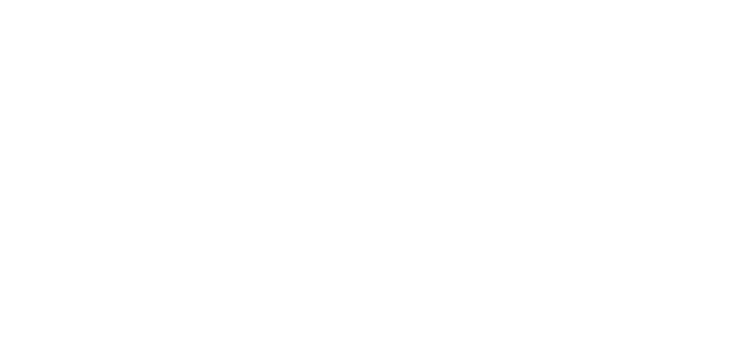
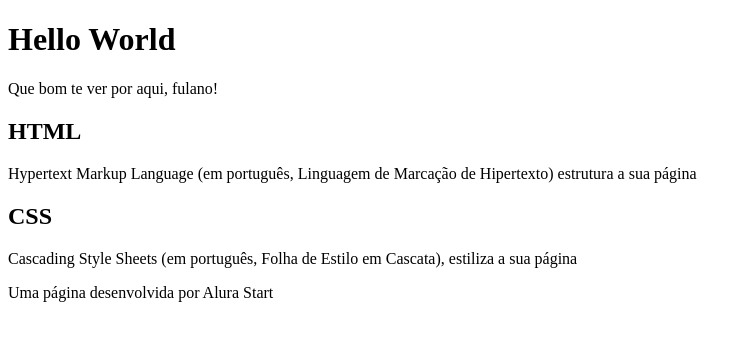
Before and after one commit to anapaulachavier/Primeiro-projeto-web, a plain HTML site: page index.html in a window 1280 px wide. Shown: the whole page, without its empty margins (0-751 px from the left). Drawn offline with Linux system fonts and the light colour scheme.

Commit message:
Inserindo textos do nosso site

```diff
--- a/index.html
+++ b/index.html
@@ -7,5 +7,28 @@
 </head>
 <body>
 
+    <header>
+        <h1>Hello World</h1>
+        <p>Que bom te ver por aqui, fulano!</p>
+    </header>
+
+    <section>
+        <h2>HTML</h2>
+        <P>Hypertext Markup Language (em português, Linguagem de Marcação de Hipertexto) estrutura a sua página</P>
+
+        <h2>CSS</h2>
+        <p>Cascading Style Sheets (em português, Folha de Estilo em Cascata), estiliza a sua página</p>
+
+    </section>
+
+    <footer>
+        <p>Uma página desenvolvida por Alura Start</p>
+
+
+    </footer>
+
+
+
+
 </body>
 </html>
```
